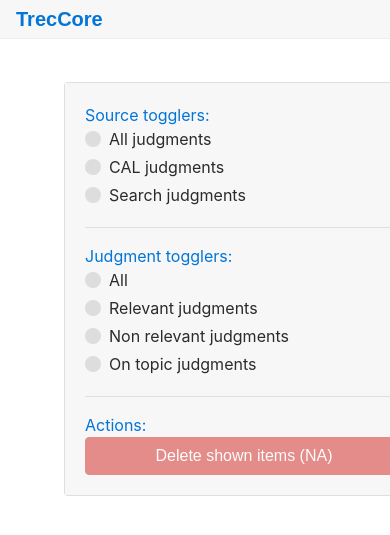
After one commit to hical/HiCAL, a Django app: page /judgment/get_all/ in a window 390 px wide. The commit adds this page. Shown: the top 535 px of the page. Run offline with Django 3.2, Linux system fonts and the light colour scheme; the visitor is signed in with stand-in values (Sample User, id 1); data that the repository does not hold is empty; some libraries are stand-ins or nearby versions.

Commit message:
Add all judgments

```diff
--- a/TrecCoreWeb/config/settings/base.py
+++ b/TrecCoreWeb/config/settings/base.py
@@ -312,7 +312,7 @@ MESSAGE_TAGS = {
 
 # CORE TREC COMPONENTS IPS (Required)
 # ------------------------------------------------------------------------------
-CAL_SERVER_IP = '127.0.0.1'
+CAL_SERVER_IP = '129.97.84.14'
 CAL_SERVER_PORT = '9001'
 DOCUMENT_SNIPPET_ENGINE_SERVER_IP = '129.97.186.125'
 DOCUMENT_SNIPPET_ENGINE_SERVER_PORT = '5050'
--- a/TrecCoreWeb/treccoreweb/CAL/templates/CAL/CAL.html
+++ b/TrecCoreWeb/treccoreweb/CAL/templates/CAL/CAL.html
@@ -28,6 +28,9 @@
         <a class="nav-link" data-toggle="modal" data-target="#reviewDocsModal" href="#"
             id="reviewDocs">Latest judgments</a>
     </li>
+{#    <li class="nav-item">#}
+{#        <a class="nav-link" href="{% url 'judgment:get_all' %}">All judgments</a>#}
+{#    </li>#}
     <li class="nav-item">
         <a class="nav-link" href="{% url 'topic:detail' pk=user.current_topic.id %}">Topic</a>
     </li>
--- /dev/null
+++ b/TrecCoreWeb/treccoreweb/judgment/templates/judgment/all.html
@@ -0,0 +1,235 @@
+{% extends "base.html" %}
+{% load static %}
+
+{% block pagetitle %}Judgments{% endblock %}
+
+
+{% block sidebar %}
+    <li class="nav-item">
+        <a class="nav-link" href="{% url 'search:main' %}">S</a>
+    </li>
+    <li class="nav-item">
+        <a class="nav-link" href="{% url 'CAL:main' %}">J</a>
+    </li>
+{% endblock %}
+
+{% block nav-header %}
+    {% block nav-header-title %}{% endblock %}
+    <li class="nav-item active">
+    <span class="nav-link thin text-primary">
+       <strong>All Judgments</strong>
+    </span>
+    </li>
+{% endblock %}
+
+
+
+{% block main %}
+<div class="row">
+    <div class="col-md-8">
+        <div>
+            {% for judgment in judgments_list %}
+                <a href="#" data-toggle="modal" data-target=".doc-{{ judgment.doc_id }}-modal">
+                    <div class="row top-margin">
+                        <div class="col-md-1">
+                            {% if judgment.relevant %}
+                                <div class="bg-success" style="height: 100%;" >
+                                    <i class="fa" aria-hidden="true"></i>
+                                </div>
+                            {% elif judgment.nonrelevant %}
+                                <div class="bg-danger" style="height: 100%;">
+                                    <i class="fa" aria-hidden="true"></i>
+                                </div>
+                            {% elif judgment.ontopic %}
+                                <div class="bg-warning" style="height: 100%;">
+                                    <i class="fa" aria-hidden="true"></i>
+                                </div>
+                            {% endif %}
+                        </div>
+                        <div class="col-md-10">
+                            {{ judgment.doc_title }}
+                        </div>
+                        <div class="col-md-1 small align-right">
+                            <code>{{ judgment.doc_id }}</code>
+                        </div>
+                    </div>
+                </a>
+            {% endfor %}
+        </div>
+    </div>
+
+    <div class="col-md-3 offset-md-8" style="position: fixed;">
+        <div class="card">
+            <div class="card-block bg-faded">
+                <span class="text-primary">Source togglers:</span>
+                <div class="custom-controls-stacked">
+                    <label class="custom-control custom-radio">
+                        <input id="all" name="radio-stacked" type="radio"
+                               class="custom-control-input">
+                        <span class="custom-control-indicator"></span>
+                        <span class="custom-control-description">All judgments</span>
+                    </label>
+                    <label class="custom-control custom-radio">
+                        <input id="CAL" name="radio-stacked" type="radio"
+                               class="custom-control-input">
+                        <span class="custom-control-indicator"></span>
+                        <span class="custom-control-description">CAL judgments</span>
+                    </label>
+                    <label class="custom-control custom-radio">
+                        <input id="search" name="radio-stacked" type="radio"
+                               class="custom-control-input">
+                        <span class="custom-control-indicator"></span>
+                        <span class="custom-control-description">Search judgments</span>
+                    </label>
+                </div>
+
+                <hr>
+                <span class="text-primary">Judgment togglers:</span>
+                <div class="custom-controls-stacked">
+                    <label class="custom-control custom-radio">
+                        <input id="allJudge" name="radio-stacked" type="radio"
+                               class="custom-control-input">
+                        <span class="custom-control-indicator"></span>
+                        <span class="custom-control-description">All</span>
+                    </label>
+                    <label class="custom-control custom-radio">
+                        <input id="rel" name="radio-stacked" type="radio"
+                               class="custom-control-input">
+                        <span class="custom-control-indicator"></span>
+                        <span class="custom-control-description">Relevant judgments</span>
+                    </label>
+                    <label class="custom-control custom-radio">
+                        <input id="nonrel" name="radio-stacked" type="radio"
+                               class="custom-control-input">
+                        <span class="custom-control-indicator"></span>
+                        <span class="custom-control-description">Non relevant judgments</span>
+                    </label>
+                    <label class="custom-control custom-radio">
+                        <input id="ontopic" name="radio-stacked" type="radio"
+                               class="custom-control-input">
+                        <span class="custom-control-indicator"></span>
+                        <span class="custom-control-description">On topic judgments</span>
+                    </label>
+                </div>
+
+                <hr>
+
+                <span class="text-primary extra-top-margin">Actions:</span>
+                <div class="custom-controls-stacked">
+                    <button type="submit" class="btn btn-danger disabled">Delete shown items (NA)</button>
+                </div>
+
+            </div>
+        </div>
+    </div>
+</div>
+
+{% for judgment in judgments_list %}
+<div class="modal fade doc-{{ judgment.doc_id }}-modal" id="doc-{{ judgment.doc_id }}-modal" tabindex="-1"
+         role="dialog" aria-labelledby="myLargeModalLabel" aria-hidden="true">
+        <div class="modal-dialog modal-xlg">
+            <div class="modal-content">
+                <div class="modal-header">
+                    <h3 class="modal-title">
+                        {{ judgment.doc_title|safe }}
+                    </h3>
+                    <button type="button" class="close" data-dismiss="modal"
+                            aria-label="Close">
+                        <span aria-hidden="true">&times;</span>
+                    </button>
+                </div>
+                <div class="modal-body" style="overflow: auto; min-height: 400px; max-height: 700px;">
+                    <div class="row">
+                        <div class="col-md-8">
+                            <div class="document-{{ judgment.doc_id }}-modal-content" id="document-{{ judgment.doc_id }}-modal-content"
+                                 data-doc-id="">
+                                <div class="document_content" id="document_{{ judgment.doc_id }}_content">
+                                    <p class="gray-text">CAL snippet:</p>
+                                    <p>
+                                        {{ judgment.doc_CAL_snippet|safe }}
+                                    </p>
+                                </div>
+                            </div>
+                        </div>
+
+                        <div class="col-md-2">
+                            <nav class="sidebar-nav-fixed bg-faded font-open-sans">
+                                <ul class="nav nav-pills flex-column little-padding">
+                                    <li class="nav-item extra-top-margin">
+                                        <span class="gray-text align-left">Judge document:</span>
+                                        <div class="btn-group top-margin" role="group"
+                                             aria-label="Basic example">
+                                            <a href="#" onclick="return send_judgment_and_hide_modal('{{ judgment.doc_id.doc_id }}', '{{ judgment.doc_title|escapejs }}', '{{ judgment.doc_snippet|escapejs }}', true, false, false, false, false);" class="btn btn-sm btn-success">
+                                                Relevant
+                                            </a>
+                                            <a href="#" onclick="return send_judgment_and_hide_modal('{{ judgment.doc_id.doc_id }}', '{{ judgment.doc_title|escapejs }}', '{{ judgment.doc_snippet|escapejs }}', false, false, true, false, false);" class="btn btn-sm btn-warning">On
+                                                topic
+                                            </a>
+                                            <a href="#" onclick="return send_judgment_and_hide_modal('{{ judgment.doc_id.doc_id }}', '{{ judgment.doc_title|escapejs }}', '{{ judgment.doc_snippet|escapejs }}', false, true, false, true, false);" class="btn btn-sm btn-danger">Not
+                                                relevant
+                                            </a>
+                                        </div>
+                                    </li>
+                                    <div class="extra-top-margin align-left">
+                                        <span class="gray-text">Keyboard shortcuts:</span>
+                                        <li class="nav-item top-margin">
+                                            <div class="row">
+                                                <div class="col-md-3">
+                                                    <span class="badge badge-success">s</span>
+                                                </div>
+                                                <div class="col-md-9">
+                                                    <small class="left-margin">Mark as relevant
+                                                    </small>
+                                                </div>
+                                            </div>
+                                        </li>
+                                        <li class="nav-item">
+                                            <div class="row">
+                                                <div class="col-md-3">
+                                                    <span class="badge badge-warning">k</span>
+                                                </div>
+                                                <div class="col-md-9">
+                                                    <small class="left-margin">Mark as on topic
+                                                    </small>
+                                                </div>
+                                            </div>
+                                        </li>
+                                        <li class="nav-item ">
+                                            <div class="row">
+                                                <div class="col-md-3">
+                                                    <span class="badge badge-danger">h</span>
+                                                </div>
+                                                <div class="col-md-9">
+                                                    <small class="left-margin">Mark as non-relevant
+                                                    </small>
+                                                </div>
+                                            </div>
+                                        </li>
+                                    </div>
+
+                                </ul>
+
+                            </nav>
+
+                        </div>
+                    </div>
+                </div>
+                <div class="modal-footer">
+                    <button type="button" class="btn btn-secondary" data-dismiss="modal">
+                        Close
+                    </button>
+                </div>
+            </div>
+        </div>
+    </div>
+{% endfor%}
+
+{% endblock %}
+
+{% block extra_scripts %}
+    <script src="{% static 'js/bootstrap.min.js' %}"></script>
+
+    <script>
+
+    </script>
+{% endblock %}
--- a/TrecCoreWeb/treccoreweb/judgment/urls.py
+++ b/TrecCoreWeb/treccoreweb/judgment/urls.py
@@ -9,4 +9,7 @@ urlpatterns = [
     url(r'^get_latest/(?P<number_of_docs_to_show>\d+)/$',
         views.GetLatestAJAXView.as_view(),
         name='get_latest'),
+    url(r'^get_all/$',
+        views.GetAllView.as_view(),
+        name='get_all')
 ]
--- a/TrecCoreWeb/treccoreweb/judgment/views.py
+++ b/TrecCoreWeb/treccoreweb/judgment/views.py
@@ -218,3 +218,17 @@ class GetLatestAJAXView(views.CsrfExemptMixin, views.LoginRequiredMixin,
             )
 
         return self.render_json_response(result)
+
+
+class GetAllView(views.LoginRequiredMixin, generic.TemplateView):
+    template_name = 'judgment/all.html'
+
+    def get_context_data(self, **kwargs):
+        context = {
+            "judgments_list": Judgement.objects.filter(
+                    user=self.request.user,
+                    topic=self.request.user.current_topic,
+                 ).order_by('-updated_at')
+        }
+
+        return context
--- a/TrecCoreWeb/treccoreweb/templates/base.html
+++ b/TrecCoreWeb/treccoreweb/templates/base.html
@@ -56,11 +56,14 @@
         <div class="form-inline mt-2 mt-md-0">
             <ul class="navbar-nav mr-auto">
                 {% block nav-right%}
-                {% if request.user.is_authenticated %}
-                <li class="nav-item">
-                    <a class="nav-link" href="{% url 'topic:detail' pk=user.current_topic.id %}">Topic</a>
-                </li>
-                {% endif %}
+                    {% if request.user.is_authenticated %}
+{#                    <li class="nav-item">#}
+{#                        <a class="nav-link" href="{% url 'judgment:get_all' %}">All judgments</a>#}
+{#                    </li>#}
+                    <li class="nav-item">
+                        <a class="nav-link" href="{% url 'topic:detail' pk=user.current_topic.id %}">Topic</a>
+                    </li>
+                    {% endif %}
                 {% endblock %}
             </ul>
         </div>
```
Also changed, not shown: TrecCoreWeb/treccoreweb/judgment/templates/judgment/latest_judged_docs.html (deleted, +0 -24 lines), TrecCoreWeb/treccoreweb/search/templates/search/search_list.html (+5 -5 lines).
